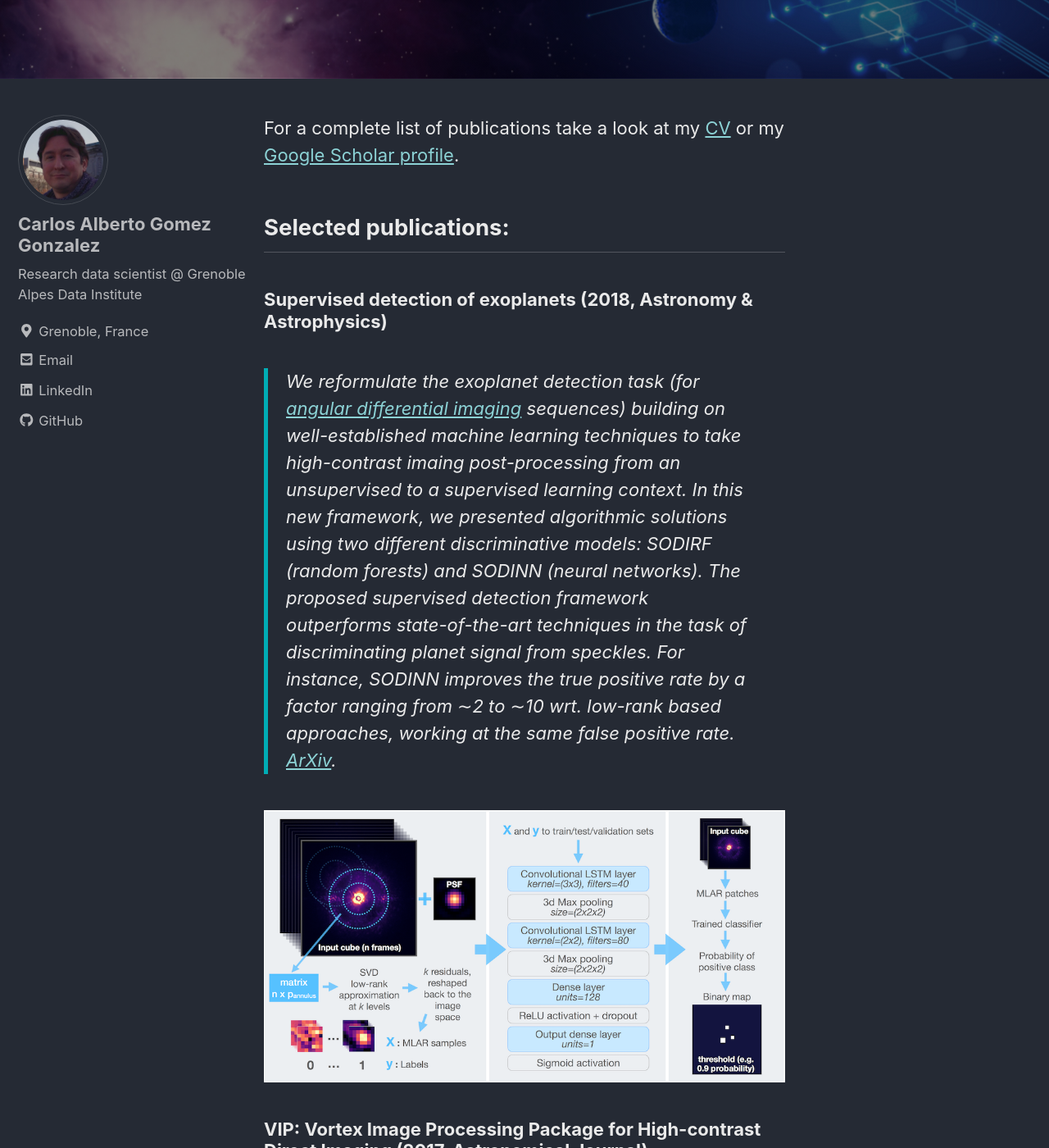
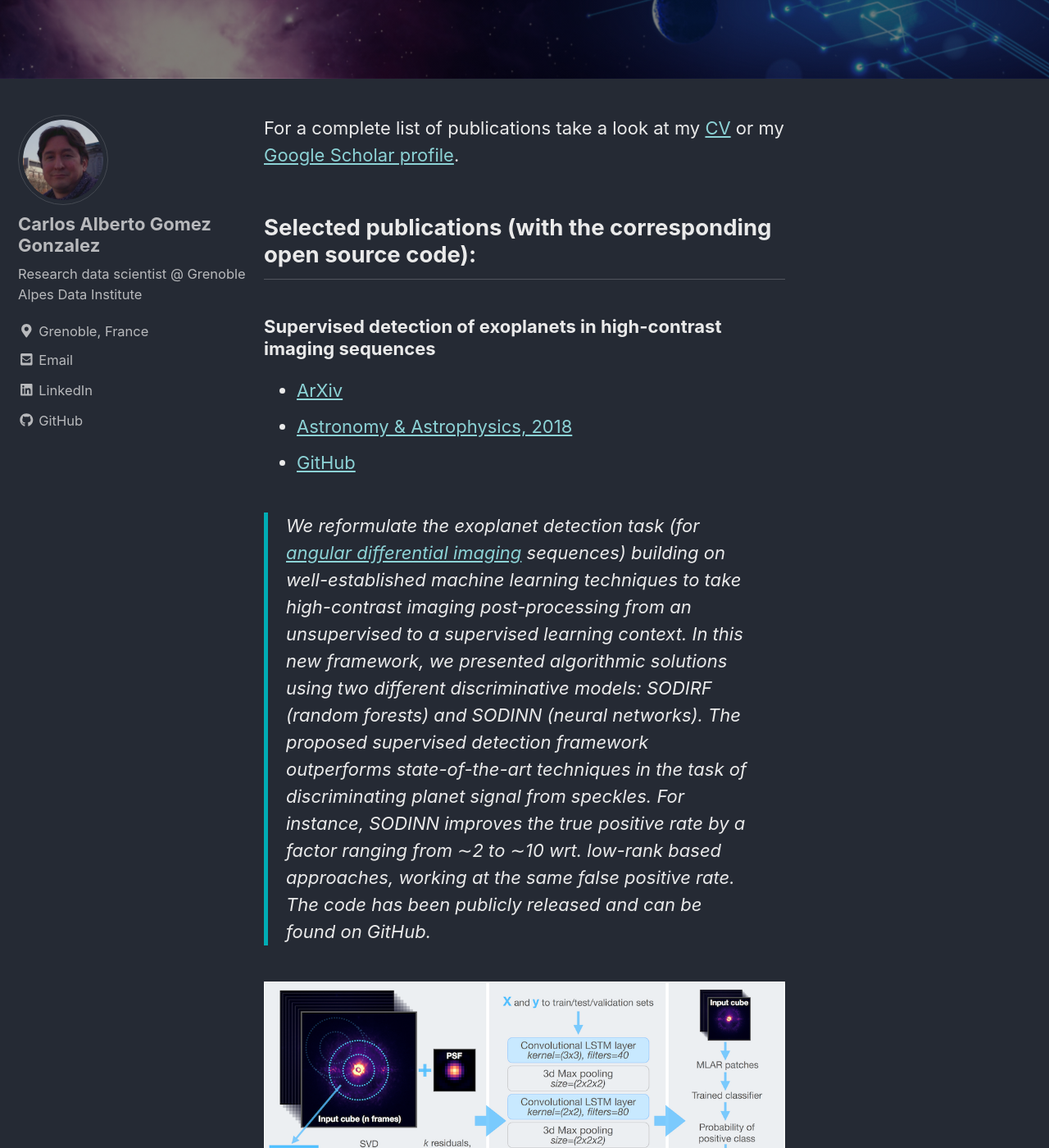
Before and after one commit to carlos-gg/carlos-gg.github.io, a Jekyll site: the page built from _pages/publications.md, in a window 1280 px wide and 1400 px high, scrolled down 217 px. Shown: the whole window at 82% size. Built offline with Jekyll 4.4.1, drawn with Linux system fonts in a browser that asks for light colours; nearby versions of some CDN libraries; some of the changed text lies outside the part shown.

Commit message:
Updating publications and software pages

```diff
--- a/_pages/publications.md
+++ b/_pages/publications.md
@@ -7,18 +7,33 @@ author_profile: true
 
 For a complete list of publications take a look at my [CV](https://carlgogo.github.io/assets/cv/cv.pdf) or my [Google Scholar profile](https://scholar.google.fr/citations?user=UJBh1DUAAAAJ&hl=en).
 
-## Selected publications:
+## Selected publications (with the corresponding open source code):
 
-### Supervised detection of exoplanets (2018, Astronomy & Astrophysics)
-> We reformulate the exoplanet detection task (for [angular differential imaging](https://vimeo.com/125547220) sequences) building on well-established machine learning techniques to take high-contrast imaing post-processing from an unsupervised to a supervised learning context. In this new framework, we presented algorithmic solutions using two different discriminative models: SODIRF (random forests) and SODINN (neural networks). The proposed supervised detection framework outperforms state-of-the-art techniques in the task of discriminating planet signal from speckles. For instance, SODINN improves the true positive rate by a factor ranging from ∼2 to ∼10 wrt. low-rank based approaches, working at the same false positive rate. [ArXiv](https://arxiv.org/abs/1712.02841).
+### Supervised detection of exoplanets in high-contrast imaging sequences
+
+* [ArXiv](https://arxiv.org/abs/1712.02841)
+* [Astronomy & Astrophysics, 2018](https://www.aanda.org/articles/aa/abs/2018/05/aa31961-17/aa31961-17.html)
+* [GitHub](https://github.com/carlgogo/supervised-detection-exoplanets-hci)
+
+> We reformulate the exoplanet detection task (for [angular differential imaging](https://vimeo.com/125547220) sequences) building on well-established machine learning techniques to take high-contrast imaging post-processing from an unsupervised to a supervised learning context. In this new framework, we presented algorithmic solutions using two different discriminative models: SODIRF (random forests) and SODINN (neural networks). The proposed supervised detection framework outperforms state-of-the-art techniques in the task of discriminating planet signal from speckles. For instance, SODINN improves the true positive rate by a factor ranging from ∼2 to ∼10 wrt. low-rank based approaches, working at the same false positive rate. The code has been publicly released and can be found on GitHub.
 
 ![SODINN framework](/assets/images/sodinn.png){:width="700px"}
 
-### VIP: Vortex Image Processing Package for High-contrast Direct Imaging (2017, Astronomical Journal)
-> The Vortex Image Processing (VIP) library is a python package dedicated to astronomical high-contrast imaging. It relies on the extensive python stack of scientific libraries and aims to provide a flexible framework for high-contrast data and image processing. [ArXiv](https://arxiv.org/abs/1705.06184), [Github](https://github.com/vortex-exoplanet/VIP).
+### VIP: Vortex Image Processing Package for High-contrast Direct Imaging
 
-### Low-rank plus sparse decomposition for exoplanet detection in direct-imaging ADI sequences. The LLSG algorithm (2016, Astronomy & Astrophysics)
-> Inspired by recent advances in machine learning algorithms such as robust PCA, we proposed the Low-rank plus Sparse plus Gaussian noise (LLSG) decomposition of [angular differential imaging](https://vimeo.com/125547220) sequences. [ArXiv](https://arxiv.org/abs/1602.08381).
+* [ArXiv](https://arxiv.org/abs/1705.06184)
+* [Astronomical Journal, 2017](http://iopscience.iop.org/article/10.3847/1538-3881/aa73d7/meta)
+* [GitHub](https://github.com/vortex-exoplanet/VIP)
+
+> The Vortex Image Processing (VIP) library is a python package dedicated to astronomical high-contrast imaging. It relies on the extensive python stack of scientific libraries and aims to provide a flexible framework for high-contrast data and image processing.
+
+### Low-rank plus sparse decomposition for exoplanet detection in direct-imaging ADI sequences. The LLSG algorithm
+
+* [ArXiv](https://arxiv.org/abs/1602.08381)
+* [Astronomy & Astrophysics, 2016](https://www.aanda.org/articles/aa/full_html/2016/05/aa27387-15/aa27387-15.html)
+* [GitHub](https://github.com/vortex-exoplanet/VIP/tree/master/vip_hci/llsg)
+
+> Inspired by recent advances in machine learning algorithms such as robust PCA, we proposed the Low-rank plus Sparse plus Gaussian noise (LLSG) decomposition of [angular differential imaging](https://vimeo.com/125547220) sequences.
 
 
 ## PhD Thesis:
```
Also changed, not shown: _pages/software.md (+3 -3 lines).
